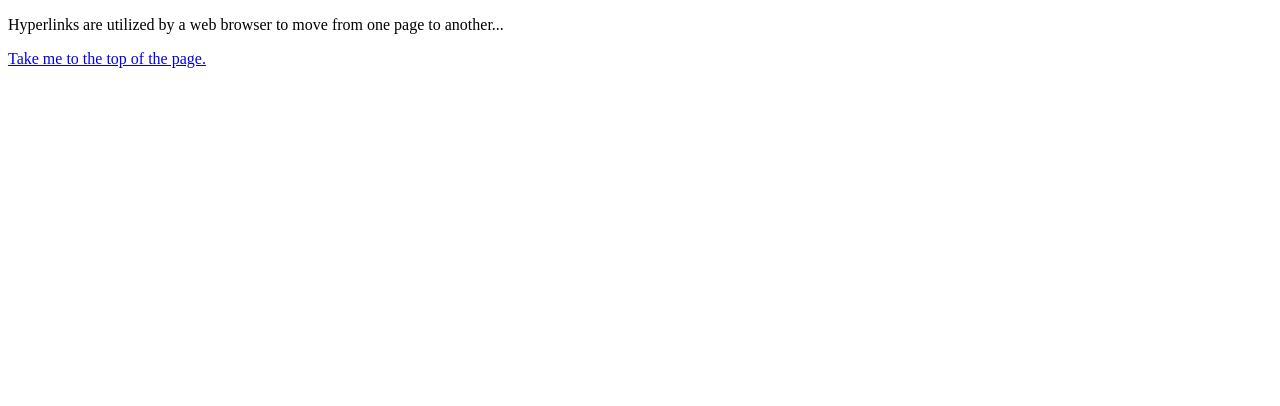
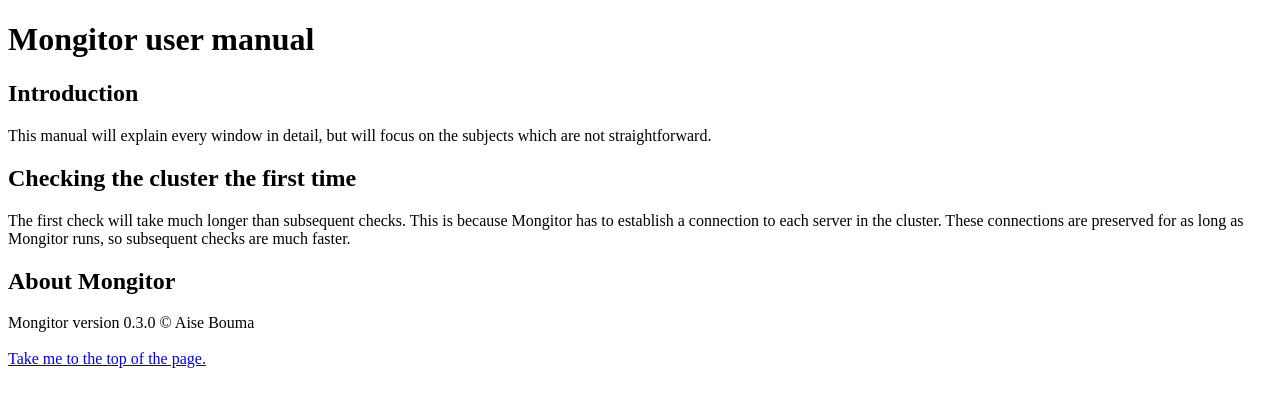
Before and after one commit to AiseBouma/Mongitor, a plain HTML site: page Mongitor/WebContent/usermanual.html in a window 1280 px wide. Drawn offline with Linux system fonts and the light colour scheme.

Commit message:
started on user manual

```diff
--- a/Mongitor/WebContent/usermanual.html
+++ b/Mongitor/WebContent/usermanual.html
@@ -4,8 +4,20 @@
 <meta charset="ISO-8859-1">
 </head>
 <body>
-<p id="top">Hyperlinks are utilized by a web browser to move from one page to another...</p>
+<h1 id="top">Mongitor user manual</h1>
 
+<h2>Introduction</h2>
+This manual will explain every window in detail, but will focus on the subjects which are not straightforward.
+
+<h2>Checking the cluster the first time</h2>
+The first check will take much longer than subsequent checks. This is because Mongitor has to establish a connection to each
+server in the cluster. These connections are preserved for as long as Mongitor runs, so subsequent checks are much faster.
+
+<h2>About Mongitor</h2>
+Mongitor version 0.3.0
+&copy; Aise Bouma
+<br>
+<br>
 <a href="#top">Take me to the top of the page.</a>
 </body>
 </html>
```
